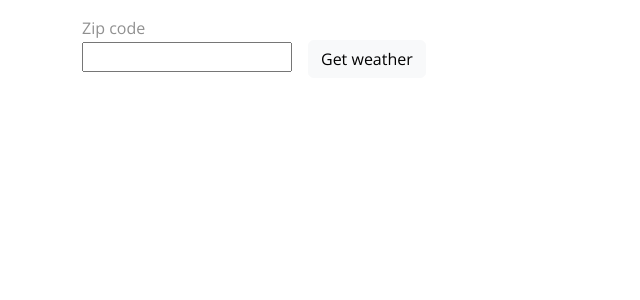
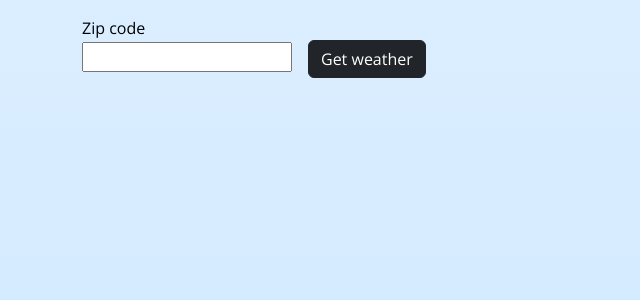
Before and after one commit to big-charter/basic-weather, a Next.js app in the folder src/client/basic-weather-client/: page / in a window 1280 px wide. Shown: the top 300 px of the page, without its empty margins (0-640 px from the left). Built offline with nearby package versions, Linux system fonts and the light colour scheme.

Commit message:
Update colors

```diff
--- a/src/client/basic-weather-client/src/components/WeatherHome.tsx
+++ b/src/client/basic-weather-client/src/components/WeatherHome.tsx
@@ -32,7 +32,7 @@ const WeatherHome = () => {
                   value={zipCode}
                   onChange={(event) => setZipCode(event.target.value)}
                 />
-                <button className="btn btn-light mx-3" type="submit">
+                <button className="btn btn-dark mx-3" type="submit">
                   Get weather
                 </button>
               </div>
--- a/src/client/basic-weather-client/src/styles/styles.css
+++ b/src/client/basic-weather-client/src/styles/styles.css
@@ -1,10 +1,17 @@
+html {
+  height: 100%;
+}
+
 body {
-  background-color: #ffffff;
-  color: #909090;
+  background: linear-gradient(to bottom, #dbeeff, #cbe6ff);
+  color: #000000;
+  overflow: hidden;
 }
 
 .card {
-  background-color: #a9cff4;
+  background-color: #afd7ffa3;
+  border-width: 0px;
+  border-radius: 1.5em;
 }
 
 .horizontal-scrollable {
```
